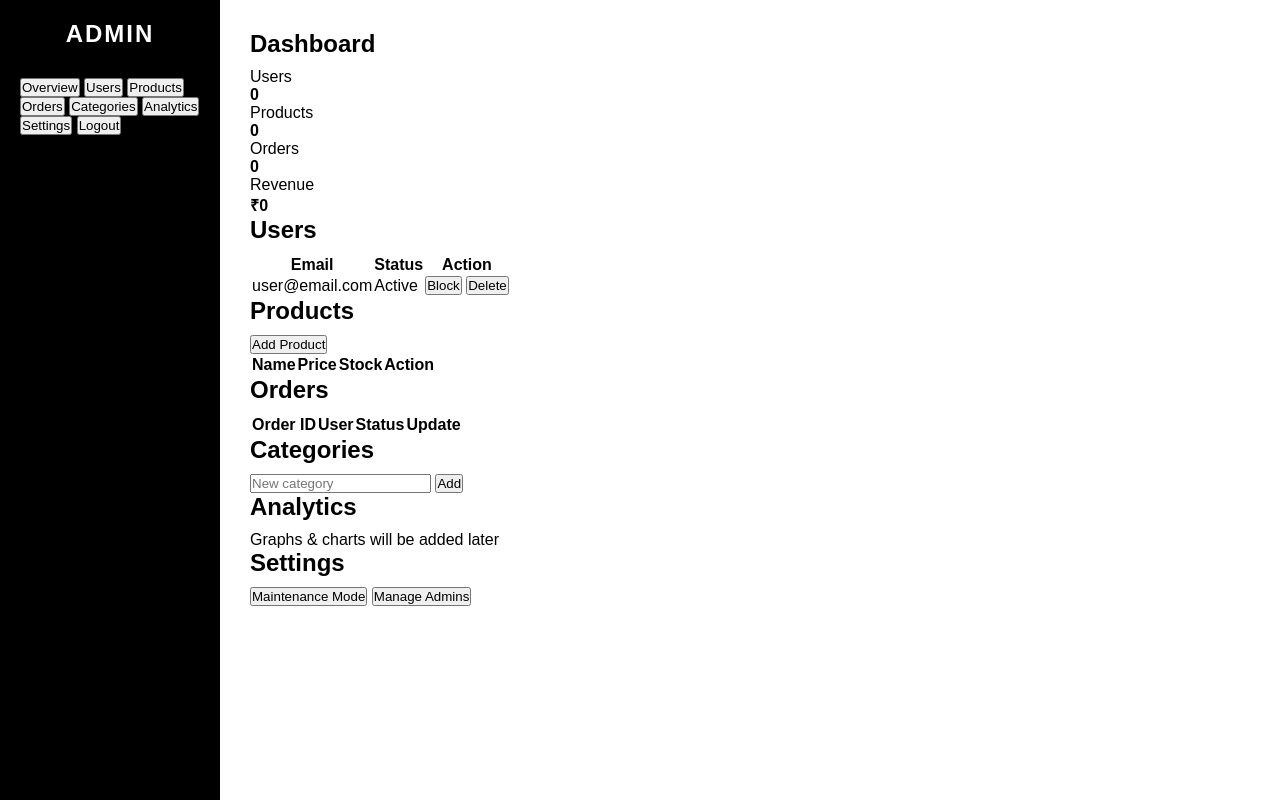
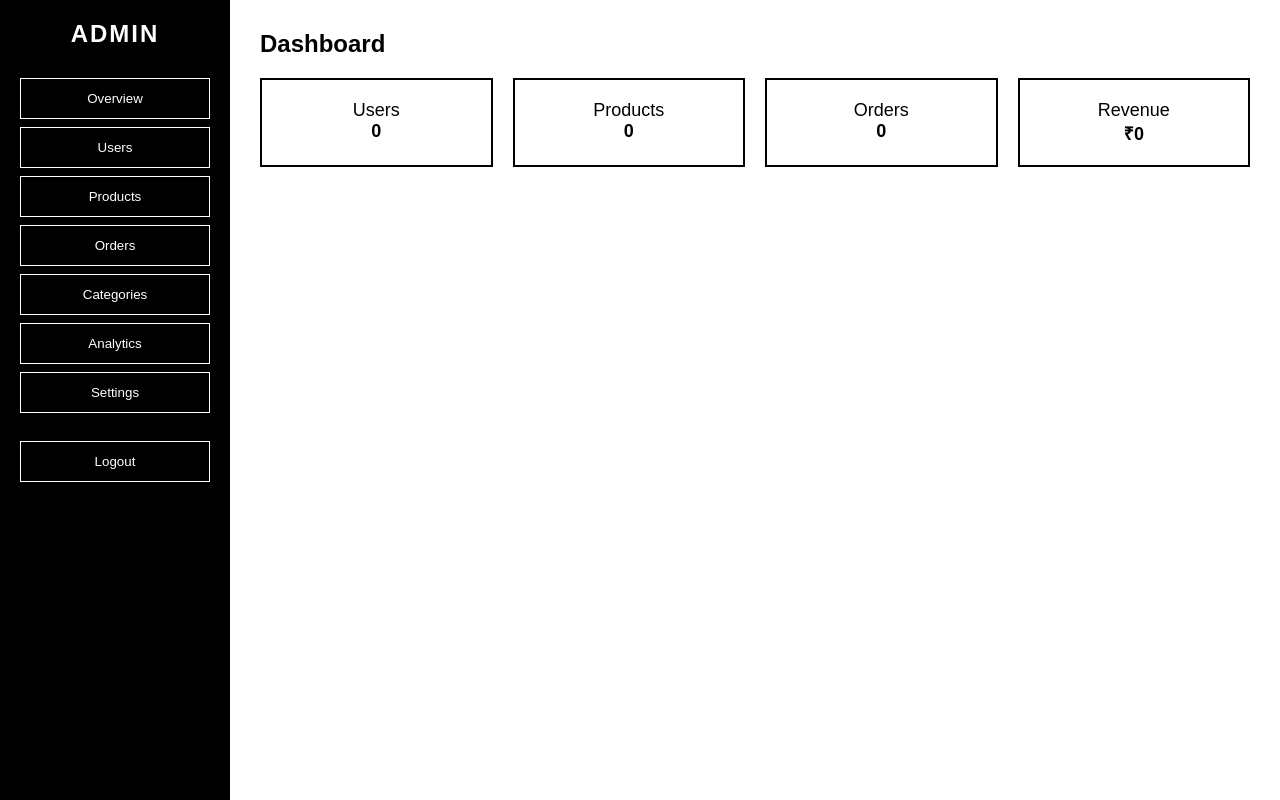
Before and after one commit to MrDracula7/My-Store, a plain HTML site: page admin-dashboard.html in a window 1280 px wide. Drawn offline with Linux system fonts and the light colour scheme; sample sign-in values are in the browser's storage.

Commit message:
Update admin.css

```diff
--- a/admin.css
+++ b/admin.css
@@ -14,47 +14,90 @@ body {
 
 /* Sidebar */
 .sidebar {
-  width: 220px;
+  width: 230px;
   background: black;
   color: white;
   padding: 20px;
 }
 
 .sidebar h2 {
+  text-align: center;
   margin-bottom: 30px;
-  text-align: center;
   letter-spacing: 2px;
 }
 
-.sidebar ul {
-  list-style: none;
+.sidebar nav button {
+  width: 100%;
+  padding: 12px;
+  margin-bottom: 8px;
+  background: transparent;
+  color: white;
+  border: 1px solid white;
+  cursor: pointer;
 }
 
-.sidebar li {
-  padding: 12px;
-  cursor: pointer;
-  border-bottom: 1px solid #333;
-}
-
-.sidebar li:hover {
+.sidebar nav button:hover {
   background: white;
   color: black;
 }
 
-/* Main content */
+.logout {
+  margin-top: 20px;
+}
+
+/* Main */
 .main {
   flex: 1;
   padding: 30px;
+  overflow-y: auto;
 }
 
-.section {
+.page {
   display: none;
 }
 
-.section.active {
+.page.active {
   display: block;
 }
 
-h1 {
-  margin-bottom: 10px;
+/* Cards */
+.cards {
+  display: grid;
+  grid-template-columns: repeat(4, 1fr);
+  gap: 20px;
+  margin-top: 20px;
 }
+
+.card {
+  border: 2px solid black;
+  padding: 20px;
+  text-align: center;
+  font-size: 18px;
+}
+
+/* Table */
+table {
+  width: 100%;
+  margin-top: 20px;
+  border-collapse: collapse;
+}
+
+th, td {
+  border: 1px solid black;
+  padding: 10px;
+  text-align: left;
+}
+
+button {
+  padding: 6px 10px;
+  background: black;
+  color: white;
+  border: none;
+  cursor: pointer;
+}
+
+button:hover {
+  background: white;
+  color: black;
+  border: 1px solid black;
+}
```
